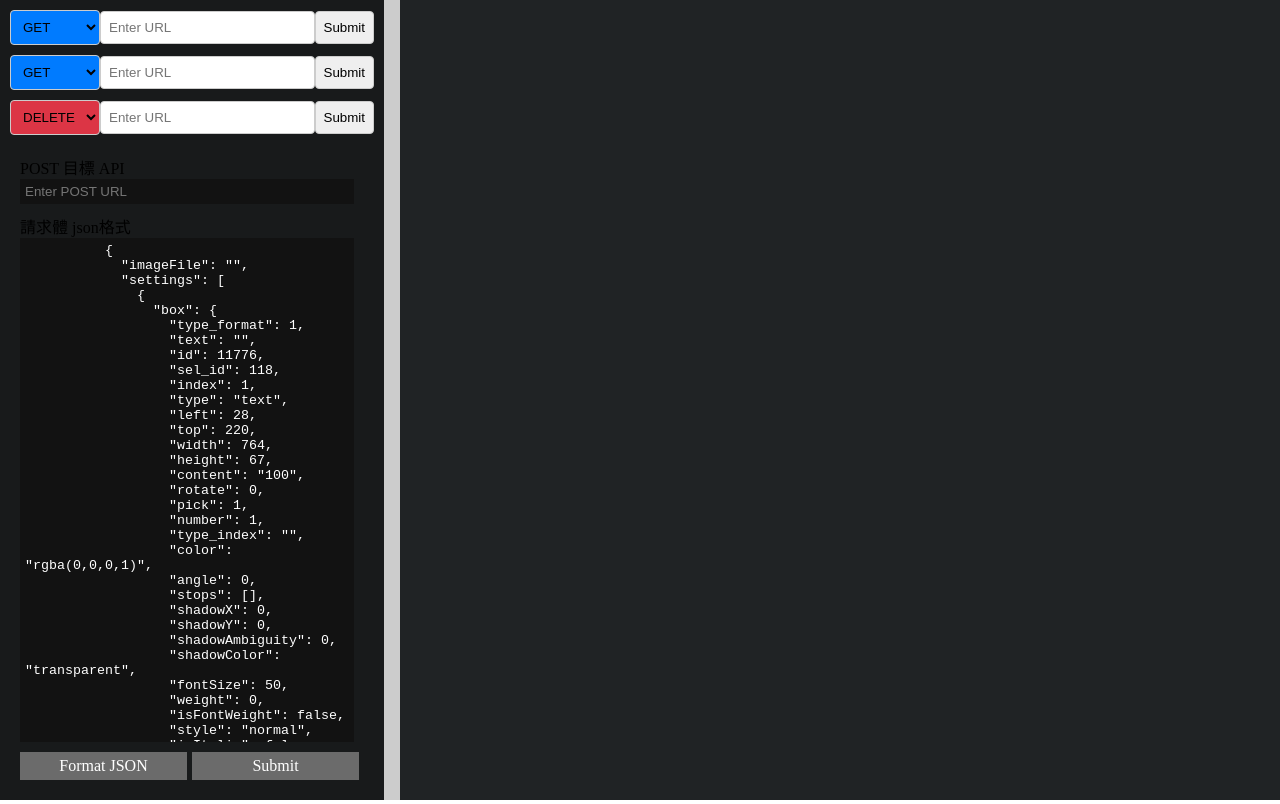
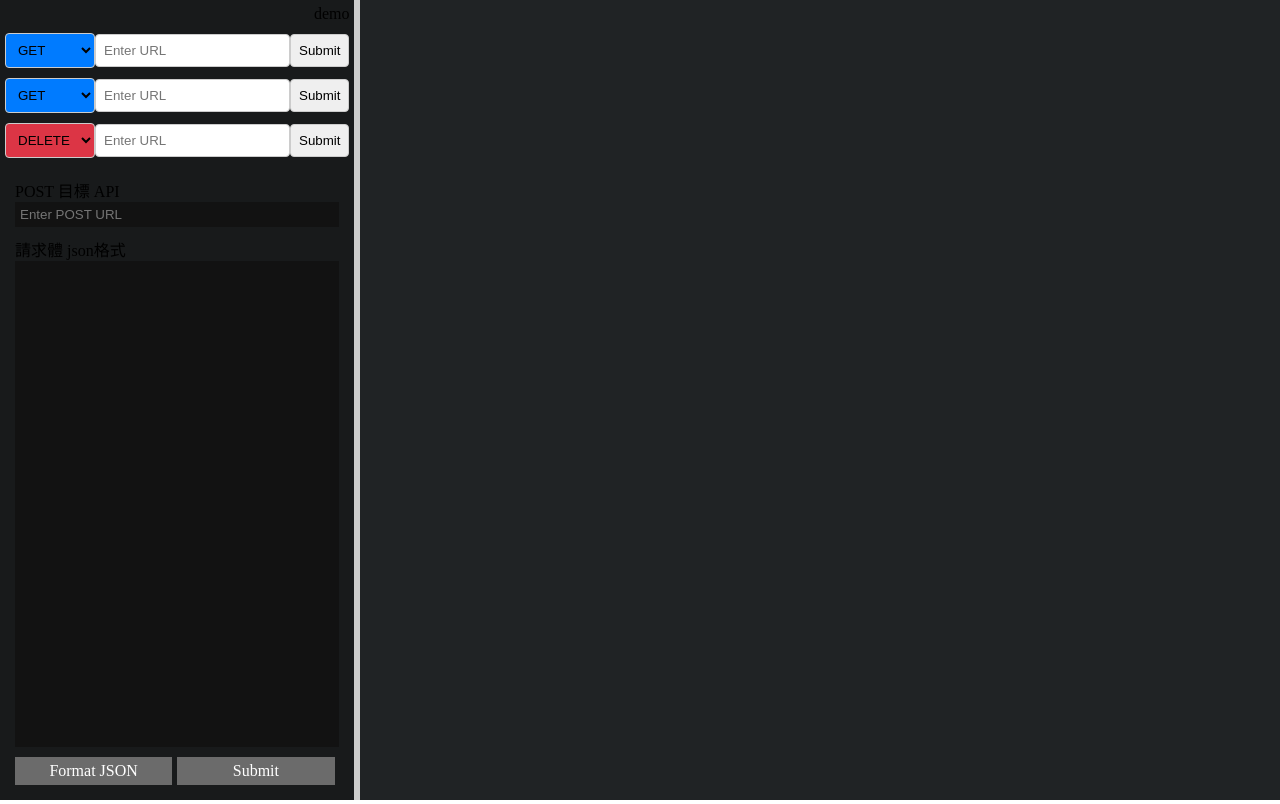
Before and after one commit to wayne23123/documentRepository, a plain HTML site: page tools/nodePostMethodsDemoV2.html in a window 1280 px wide. Drawn offline with Linux system fonts and the light colour scheme.

Commit message:
nodePostMethodsDemoV2樣式修正

```diff
--- a/tools/nodePostMethodsDemoV2.html
+++ b/tools/nodePostMethodsDemoV2.html
@@ -35,12 +35,10 @@
       }
       .sidebar {
         background-color: #181a1b;
-        padding: 10px;
+        padding: 5px;
         display: flex;
         flex-direction: column;
         overflow-y: auto;
-        width: 30%; /* 初始宽度 */
-        min-width: 200px; /* 最小宽度 */
       }
       .form-section form {
         display: flex;
@@ -53,6 +51,11 @@
       .form-section {
         margin-bottom: 10px;
       }
+      .form-section-title {
+        display: flex;
+        justify-content: flex-end;
+        margin-bottom: 10px;
+      }
       .form-section select,
       .form-section input[type='text'],
       .form-section input[type='submit'] {
@@ -63,18 +66,16 @@
       .form-row input[type='text'] {
         flex: 1;
       }
+      .divider {
+        width: 6px;
+        cursor: ew-resize;
+        background-color: #ccc;
+      }
       .main-content {
         flex: 1;
         display: flex;
         flex-direction: column;
-        position: relative;
       }
-      .divider {
-        width: 16px;
-        cursor: ew-resize;
-        background-color: #ccc;
-      }
-
       #postForm {
         display: flex;
         flex-direction: column;
@@ -84,7 +85,6 @@
       }
       #postUrl,
       #postData {
-        width: calc(100% - 10px);
         margin-bottom: 10px;
         padding: 5px;
         border: none;
@@ -109,11 +109,21 @@
       .iframe-container {
         flex: 1;
         background-color: #202325;
+        position: relative;
       }
       #responseFrame {
         width: 100%;
         height: 100%;
         border: none;
+      }
+      #iframe-mask {
+        position: absolute;
+        top: 0;
+        left: 0;
+        width: 100%;
+        height: 100%;
+        background: rgba(0, 0, 0, 0);
+        z-index: 9999;
       }
     </style>
   </head>
@@ -121,6 +131,7 @@
     <div class="main-layout">
       <div class="sidebar">
         <div class="form-section">
+          <div class="form-section-title">demo</div>
           <form id="logForm">
             <div class="form-row">
               <select
@@ -204,56 +215,7 @@
             value=""
           />
           <div>請求體 json格式</div>
-          <textarea
-            id="postData"
-            name="postData"
-            rows="10"
-            cols="80"
-          >
-          {
-            "imageFile": "",
-            "settings": [
-              {
-                "box": {
-                  "type_format": 1,
-                  "text": "",
-                  "id": 11776,
-                  "sel_id": 118,
-                  "index": 1,
-                  "type": "text",
-                  "left": 28,
-                  "top": 220,
-                  "width": 764,
-                  "height": 67,
-                  "content": "100",
-                  "rotate": 0,
-                  "pick": 1,
-                  "number": 1,
-                  "type_index": "",
-                  "color": "rgba(0,0,0,1)",
-                  "angle": 0,
-                  "stops": [],
-                  "shadowX": 0,
-                  "shadowY": 0,
-                  "shadowAmbiguity": 0,
-                  "shadowColor": "transparent",
-                  "fontSize": 50,
-                  "weight": 0,
-                  "isFontWeight": false,
-                  "style": "normal",
-                  "isItalic": false,
-                  "decoration": "none",
-                  "isUnderLine": false,
-                  "fontFamily": 59,
-                  "strokeWidth": 0,
-                  "strokeColor": "transparent"
-                },
-              },
-            ],
-            "fontData": []
-          }
-
-        </textarea>
+          <textarea id="postData" name="postData" rows="1" cols="1"> </textarea>
           <div class="button-group">
             <button type="button" id="formatButton">Format JSON</button>
             <button type="submit">Submit</button>
@@ -268,11 +230,13 @@
             name="responseFrame"
             src="about:blank"
           ></iframe>
+          <div id="iframe-mask"></div>
         </div>
       </div>
     </div>
     <script>
-              const sidebar = document.querySelector('.sidebar');
+      // 中間左右調整bar
+      const sidebar = document.querySelector('.sidebar');
       const mainContent = document.querySelector('.main-content');
       const divider = document.getElementById('divider');
       const mainLayout = document.querySelector('.main-layout');
@@ -283,8 +247,8 @@
 
       function handleMouseDown(e) {
         isResizing = true;
+        mainLayout.addEventListener('mouseup', handleMouseUp);
         mainLayout.addEventListener('mousemove', handleMouseMove);
-        mainLayout.addEventListener('mouseup', handleMouseUp);
       }
 
       function handleMouseMove(e) {
@@ -299,10 +263,9 @@
 
       function handleMouseUp() {
         isResizing = false;
+        mainLayout.removeEventListener('mouseup', handleMouseUp);
         mainLayout.removeEventListener('mousemove', handleMouseMove);
-        mainLayout.removeEventListener('mouseup', handleMouseUp);
       }
-
 
       //更改GET方法顏色
       const methodSelects = document.querySelectorAll('.httpMethod');
```
